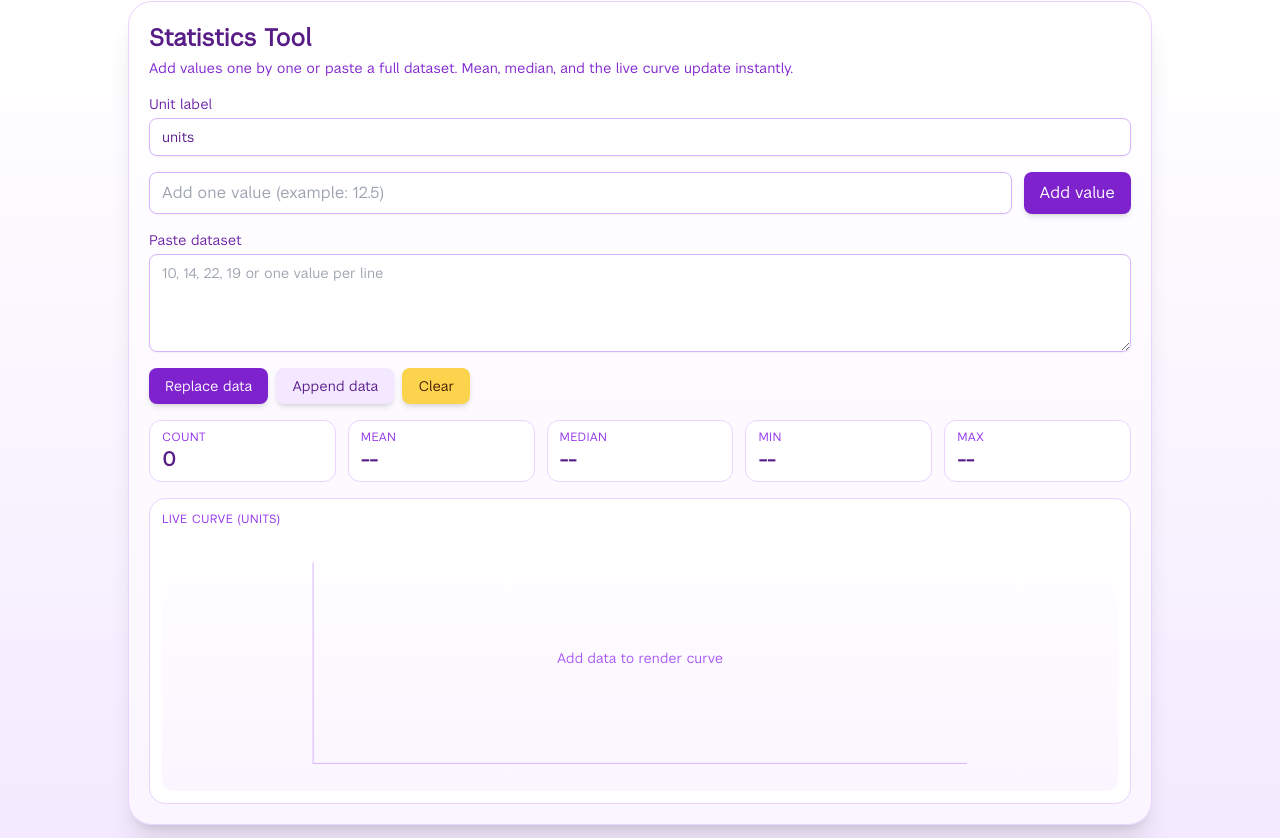
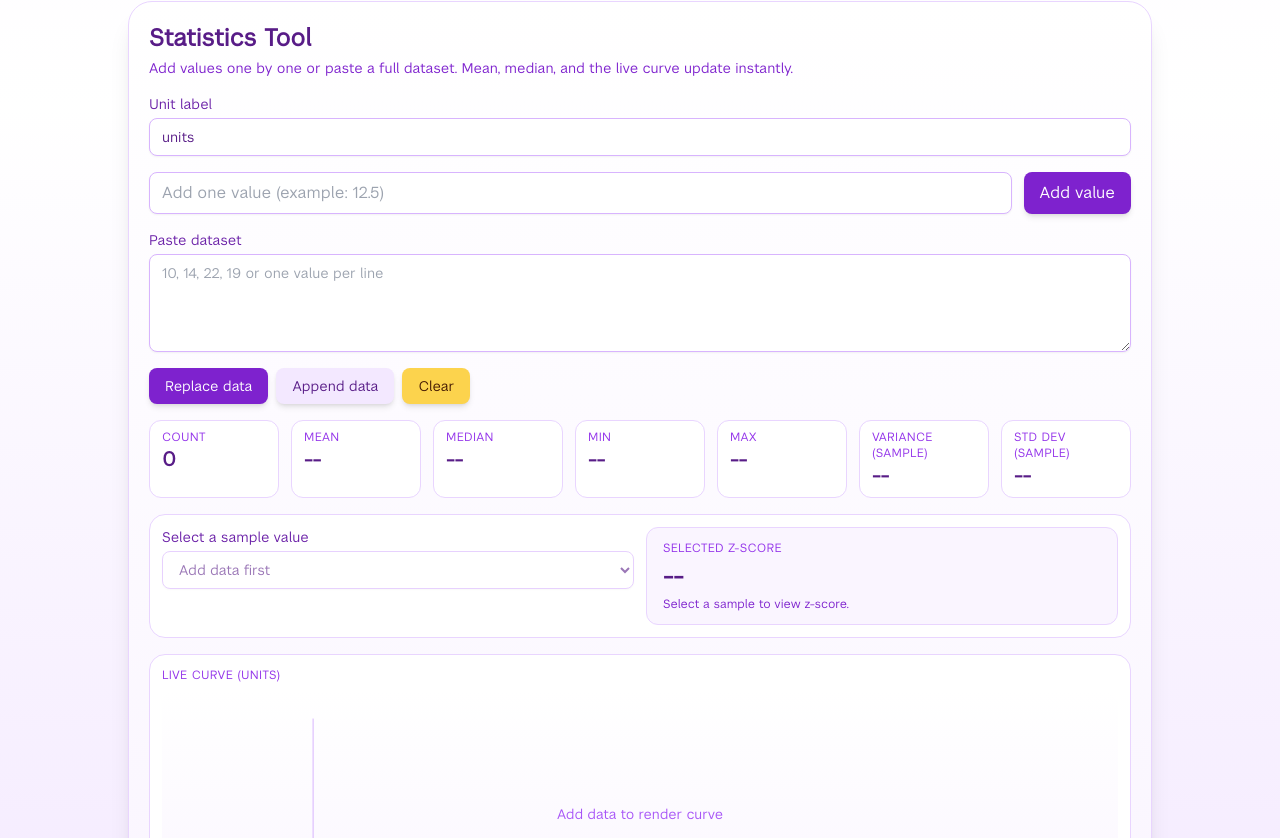
Before and after one commit to arnab-156/arnab-majumdar, a Next.js app: page /tech/calculator in a window 1280 px wide. Shown: the part 939-1777 px from the top of the page. Built offline with nearby package versions, Linux system fonts and the light colour scheme.

Commit message:
Add variance, std dev, and z-score to stats tool

```diff
--- a/src/app/components/stats-tool.tsx
+++ b/src/app/components/stats-tool.tsx
@@ -1,7 +1,7 @@
 'use client';
 
 import type { NextPage } from "next";
-import { useMemo, useState } from "react";
+import { useEffect, useMemo, useState } from "react";
 
 const parseDataValues = (rawInput: string): number[] => {
   return rawInput
@@ -57,6 +57,7 @@ export const StatsTool: NextPage = () => {
   const [singleEntry, setSingleEntry] = useState<string>("");
   const [bulkEntry, setBulkEntry] = useState<string>("");
   const [dataValues, setDataValues] = useState<number[]>([]);
+  const [selectedSampleIndex, setSelectedSampleIndex] = useState<number | null>(null);
   const [errorMessage, setErrorMessage] = useState<string | null>(null);
 
   const stats = useMemo(() => {
@@ -68,6 +69,11 @@ export const StatsTool: NextPage = () => {
     const count = sorted.length;
     const sum = sorted.reduce((total, value) => total + value, 0);
     const mean = sum / count;
+    const squaredDiffSum = sorted.reduce((total, value) => total + (value - mean) ** 2, 0);
+    const populationVariance = squaredDiffSum / count;
+    const populationStdDev = Math.sqrt(populationVariance);
+    const sampleVariance = count > 1 ? squaredDiffSum / (count - 1) : null;
+    const sampleStdDev = sampleVariance !== null ? Math.sqrt(sampleVariance) : null;
     const middle = Math.floor(count / 2);
     const median =
       count % 2 === 0 ? (sorted[middle - 1] + sorted[middle]) / 2 : sorted[middle];
@@ -78,6 +84,10 @@ export const StatsTool: NextPage = () => {
       median,
       min: sorted[0],
       max: sorted[sorted.length - 1],
+      populationVariance,
+      populationStdDev,
+      sampleVariance,
+      sampleStdDev,
     };
   }, [dataValues]);
 
@@ -113,8 +123,30 @@ export const StatsTool: NextPage = () => {
     setDataValues([]);
     setBulkEntry("");
     setSingleEntry("");
+    setSelectedSampleIndex(null);
     setErrorMessage(null);
   };
+
+  useEffect(() => {
+    if (!dataValues.length) {
+      setSelectedSampleIndex(null);
+      return;
+    }
+
+    if (selectedSampleIndex === null || selectedSampleIndex >= dataValues.length) {
+      setSelectedSampleIndex(0);
+    }
+  }, [dataValues, selectedSampleIndex]);
+
+  const selectedSampleValue =
+    selectedSampleIndex !== null && selectedSampleIndex < dataValues.length
+      ? dataValues[selectedSampleIndex]
+      : null;
+
+  const zScore =
+    stats && selectedSampleValue !== null && stats.sampleStdDev && stats.sampleStdDev > 0
+      ? (selectedSampleValue - stats.mean) / stats.sampleStdDev
+      : null;
 
   return (
     <section className="mx-auto mt-8 w-full max-w-5xl rounded-3xl border border-purple-200 bg-gradient-to-b from-white to-purple-50 p-5 shadow-xl dark:border-purple-900 dark:from-zinc-900 dark:to-[#120a24]">
@@ -198,7 +230,7 @@ export const StatsTool: NextPage = () => {
 
         {errorMessage && <p className="text-sm font-medium text-red-600">{errorMessage}</p>}
 
-        <div className="grid gap-3 sm:grid-cols-2 lg:grid-cols-5">
+        <div className="grid gap-3 sm:grid-cols-2 lg:grid-cols-4 xl:grid-cols-7">
           <div className="rounded-xl border border-purple-200 bg-white px-3 py-2 dark:border-purple-800 dark:bg-zinc-950">
             <div className="text-xs uppercase tracking-wide text-purple-600 dark:text-purple-300">Count</div>
             <div className="text-xl font-bold text-purple-900 dark:text-purple-100">{stats?.count ?? 0}</div>
@@ -226,6 +258,57 @@ export const StatsTool: NextPage = () => {
             <div className="text-xl font-bold text-purple-900 dark:text-purple-100">
               {stats ? `${formatNumber(stats.max)} ${unitLabel}` : "--"}
             </div>
+          </div>
+          <div className="rounded-xl border border-purple-200 bg-white px-3 py-2 dark:border-purple-800 dark:bg-zinc-950">
+            <div className="text-xs uppercase tracking-wide text-purple-600 dark:text-purple-300">Variance (sample)</div>
+            <div className="text-xl font-bold text-purple-900 dark:text-purple-100">
+              {stats?.sampleVariance !== null && stats?.sampleVariance !== undefined
+                ? `${formatNumber(stats.sampleVariance)} ${unitLabel}²`
+                : "--"}
+            </div>
+          </div>
+          <div className="rounded-xl border border-purple-200 bg-white px-3 py-2 dark:border-purple-800 dark:bg-zinc-950">
+            <div className="text-xs uppercase tracking-wide text-purple-600 dark:text-purple-300">Std Dev (sample)</div>
+            <div className="text-xl font-bold text-purple-900 dark:text-purple-100">
+              {stats?.sampleStdDev !== null && stats?.sampleStdDev !== undefined
+                ? `${formatNumber(stats.sampleStdDev)} ${unitLabel}`
+                : "--"}
+            </div>
+          </div>
+        </div>
+
+        <div className="grid gap-3 rounded-2xl border border-purple-200 bg-white p-3 dark:border-purple-800 dark:bg-zinc-950 md:grid-cols-[1fr_1fr]">
+          <label className="flex flex-col gap-1 text-sm font-medium text-purple-800 dark:text-purple-200">
+            Select a sample value
+            <select
+              value={selectedSampleIndex ?? ""}
+              onChange={(event) =>
+                setSelectedSampleIndex(event.target.value === "" ? null : Number(event.target.value))
+              }
+              disabled={!dataValues.length}
+              className="rounded-lg border border-purple-300 bg-white px-3 py-2 text-purple-900 shadow-sm focus:border-purple-500 focus:outline-none focus:ring-2 focus:ring-purple-300 disabled:cursor-not-allowed disabled:opacity-60 dark:border-purple-800 dark:bg-zinc-950 dark:text-purple-100"
+            >
+              {!dataValues.length && <option value="">Add data first</option>}
+              {dataValues.map((value, index) => (
+                <option key={`sample-${index}-${value}`} value={index}>
+                  #{index + 1}: {formatNumber(value)} {unitLabel}
+                </option>
+              ))}
+            </select>
+          </label>
+
+          <div className="rounded-xl border border-purple-200 bg-purple-50 px-4 py-3 dark:border-purple-800 dark:bg-[#1a1232]">
+            <div className="text-xs uppercase tracking-wide text-purple-600 dark:text-purple-300">Selected z-score</div>
+            <div className="mt-1 text-2xl font-bold text-purple-900 dark:text-purple-100">
+              {zScore !== null ? formatNumber(zScore) : "--"}
+            </div>
+            <p className="mt-1 text-xs text-purple-700 dark:text-purple-300">
+              {stats?.sampleStdDev === 0
+                ? "All values are identical, so z-score is undefined."
+                : selectedSampleValue !== null && stats?.sampleStdDev
+                  ? `z = (x - mean) / s = (${formatNumber(selectedSampleValue)} - ${formatNumber(stats.mean)}) / ${formatNumber(stats.sampleStdDev)}`
+                  : "Select a sample to view z-score."}
+            </p>
           </div>
         </div>
 
```
